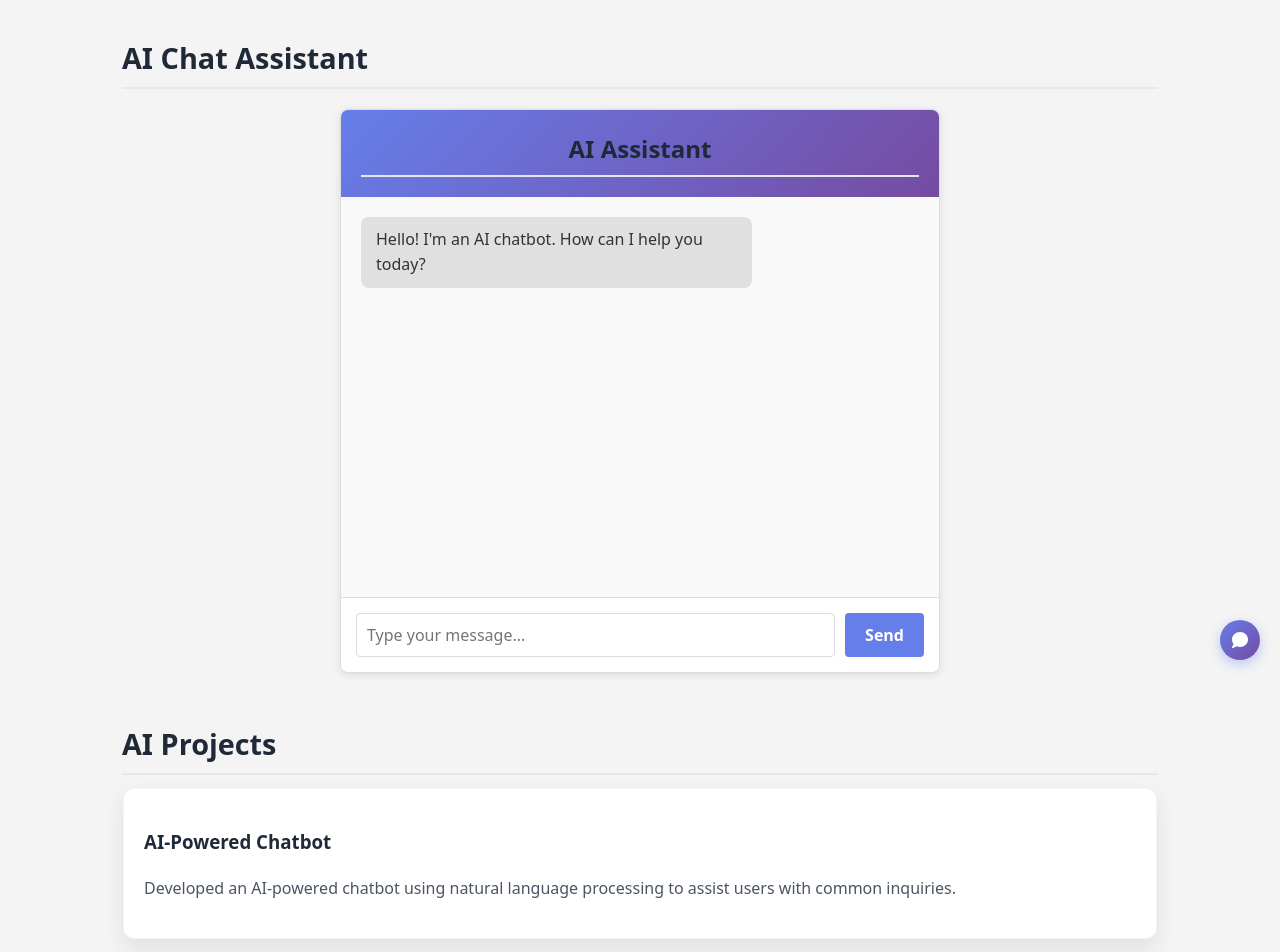
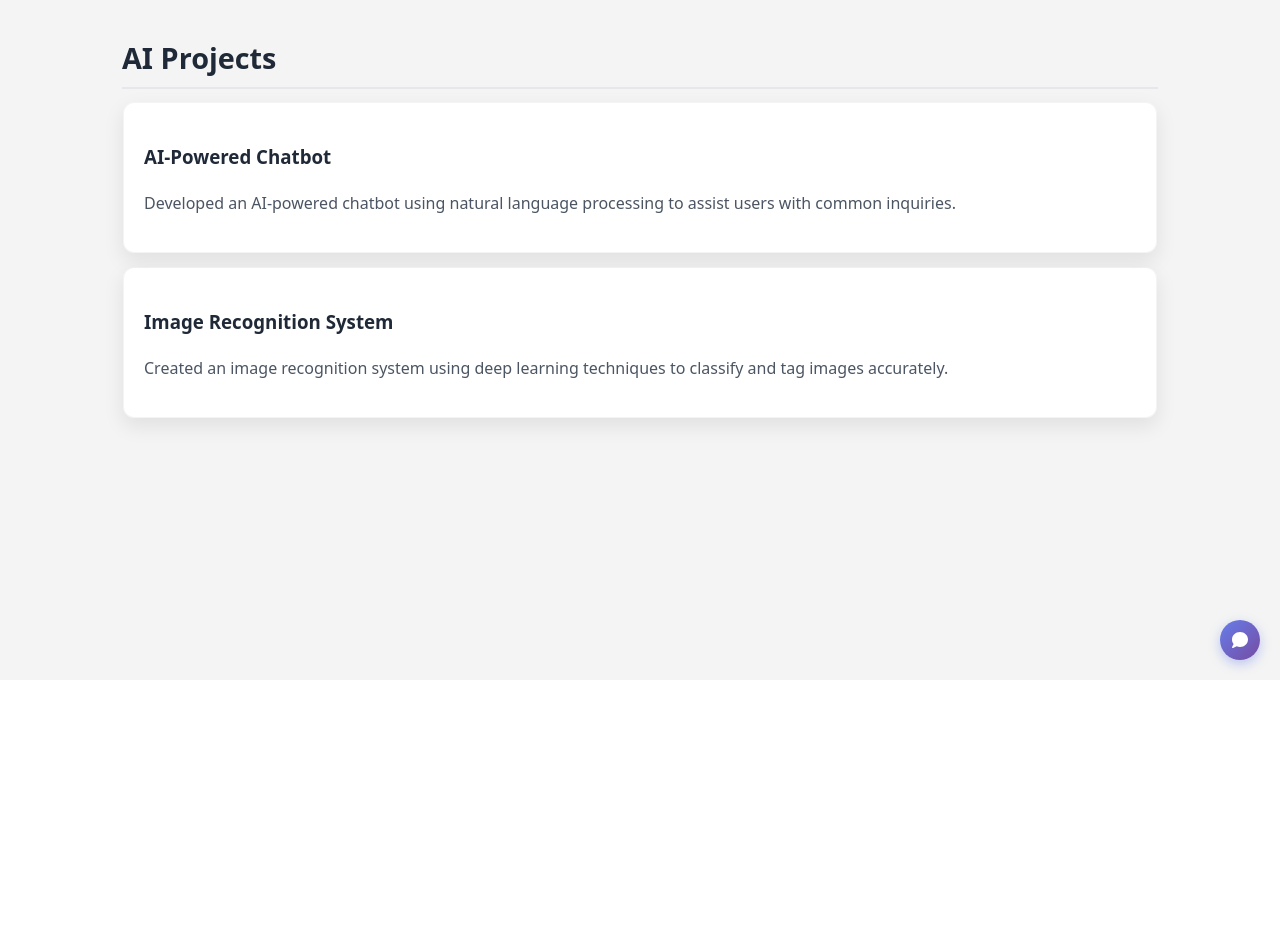
Before and after one commit to pranitaladdha1988/pranitaLaddhaprofile, a React (Vite) app: page /ai in a window 1280 px wide. Shown: the part 120-1072 px from the top of the page. After the commit the page ends 800 px from the top, so only its background shows below. Built offline with nearby package versions, Linux system fonts and the light colour scheme.

Commit message:
reverting AI page

```diff
--- a/src/components/AI.jsx
+++ b/src/components/AI.jsx
@@ -1,26 +1,19 @@
-import { useContext } from "react";
-import { LanguageContext } from "../context/LanguageContext";
-import Chatbot from "./Chatbot";
-
 export default function AI() {
-    const { t } = useContext(LanguageContext);
-    const projects = t("ai.projects");
-
     return (
-        <>
-            <section>
-                <h2>{t("ai.intro")}</h2>
-                <Chatbot />
-            </section>
-            <section>
-                <h2>{t("ai.title")}</h2>
-                {projects.map((project, idx) => (
-                    <div className="card" key={idx}>
-                        <h3>{project.name}</h3>
-                        <p>{project.description}</p>
-                    </div>
-                ))}
-            </section>
-        </>
+        <section>
+            <h2>AI Projects</h2>
+            <div className="card">
+                <h3>AI-Powered Chatbot</h3>
+                <p>
+                    Developed an AI-powered chatbot using natural language processing to assist users with common inquiries.
+                </p>
+            </div>
+            <div className="card">
+                <h3>Image Recognition System</h3>
+                <p>
+                    Created an image recognition system using deep learning techniques to classify and tag images accurately.
+                </p>
+            </div>
+        </section>
     );
 }
```
